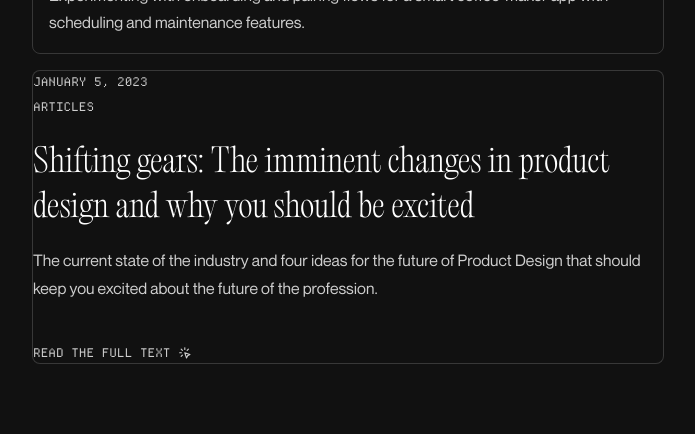
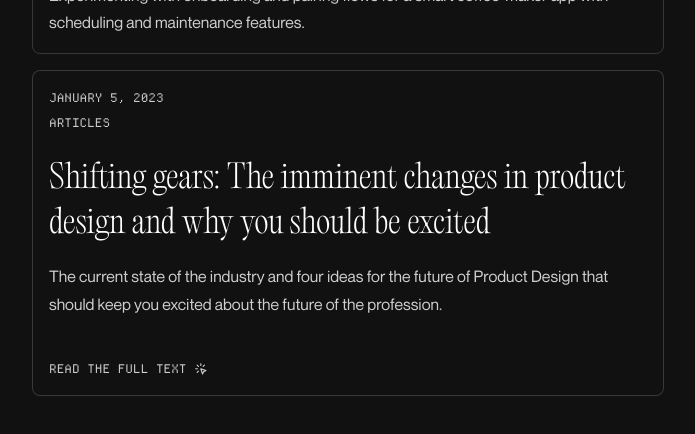
Before and after one commit to ana-rodrigues/blog-njs, a Next.js app: page /feed in a window 1280 px wide. Shown: the part 946-1380 px from the top of the page, without its empty margins (292-987 px from the left). Built offline with nearby package versions, Linux system fonts and the light colour scheme; no server answers.

Commit message:
Quick fix: card padding missing

```diff
--- a/app/components/post.module.css
+++ b/app/components/post.module.css
@@ -8,6 +8,7 @@
     border: 1px solid var(--border-color-light);
     border-radius: var(--border-md);
     background-color: var(--background-color);
+    padding: var(--spacer-sm);
 }
 
 .post:hover {
```
